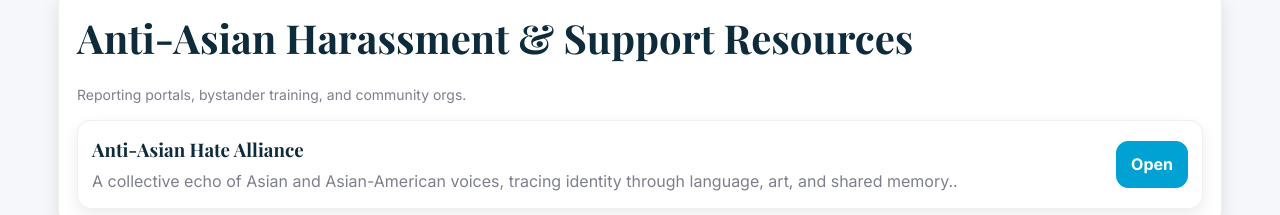
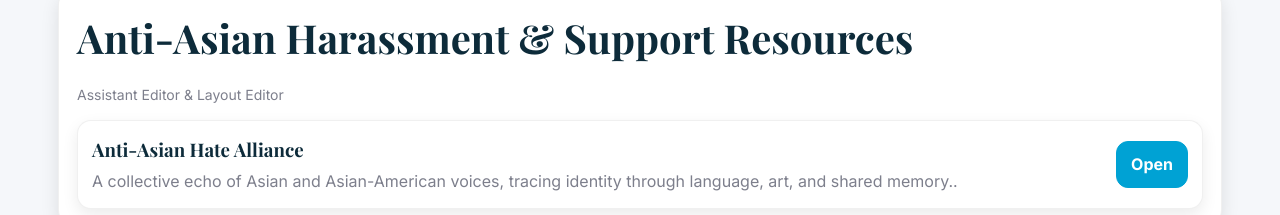
Before and after one commit to hyunchaebin9-sys/chaebinhyun.github.io, a plain HTML site: page hyun_chaebin_Activism.html in a window 1280 px wide. Shown: the part 728-943 px from the top of the page. Drawn offline with nearby package versions, Linux system fonts and the light colour scheme.

Commit message:
added description

```diff
--- a/hyun_chaebin_Activism.html
+++ b/hyun_chaebin_Activism.html
@@ -82,7 +82,7 @@
       <div class="pad">
         <div class="hgroup">
           <h2>Anti-Asian Harassment &amp; Support Resources</h2>
-          <p class="meta">Reporting portals, bystander training, and community orgs.</p>
+          <p class="meta">Assistant Editor & Layout Editor</p>
         </div>
 
         <div class="resources">
```
Also changed, not shown: 1 other file.
